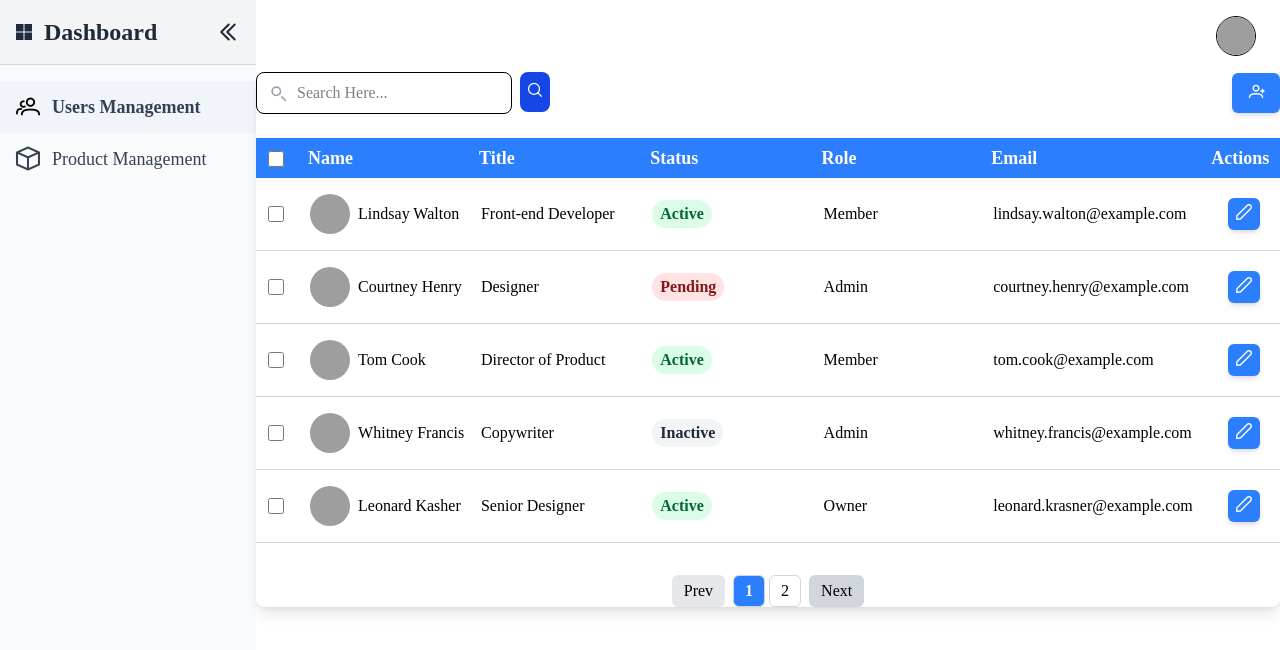
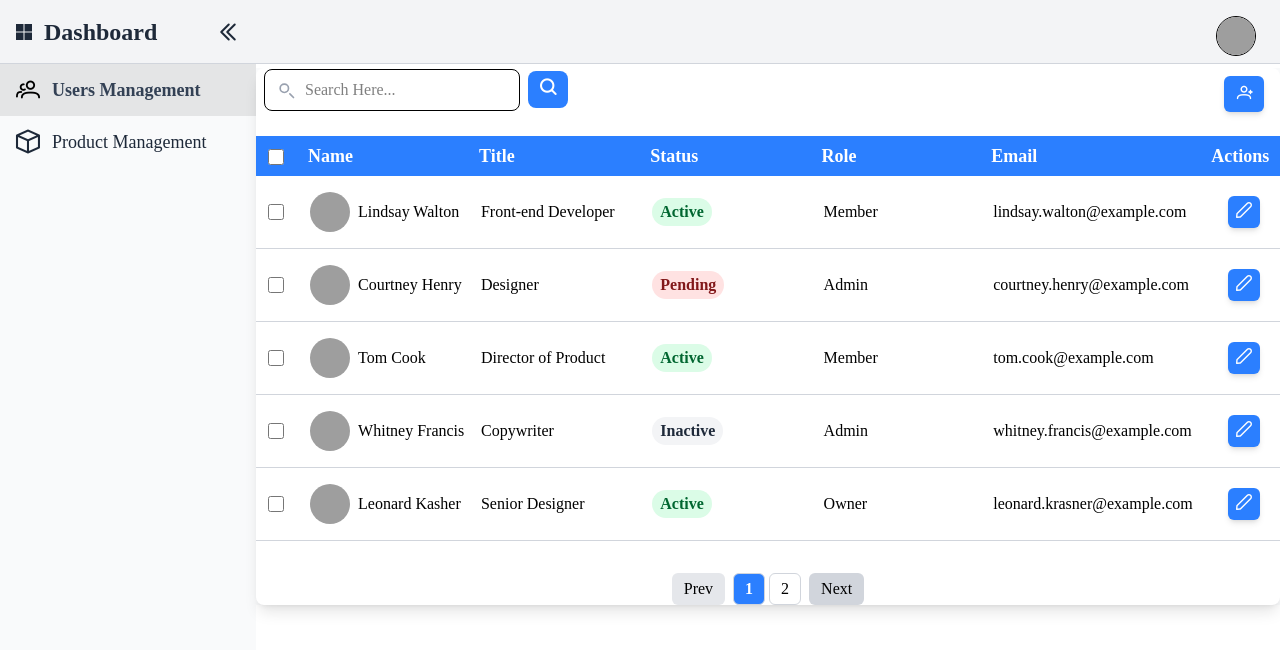
Before and after one commit to quanghung306/TableManagement-, a Vue app: page /dashboard in a window 1280 px wide. Shown: the top 650 px of the page. Built offline with nearby package versions, Linux system fonts and the light colour scheme; sample sign-in values are in the browser's storage; grey boxes are pictures that could not be loaded; what @formkit/vue would draw is missing.

Commit message:
Update:Fix ui table

```diff
--- a/src/components/common/LoginForm.vue
+++ b/src/components/common/LoginForm.vue
@@ -70,7 +70,7 @@
     </transition>
     <p class="text-center text-gray-700 mt-4">
       Don't have an account?
-      <router-link to="/signup" class="text-blue-700 hover:underline">
+      <router-link to="/register" class="text-blue-700 hover:underline">
         Sign Up
       </router-link>
     </p>
--- a/src/components/common/SearchInput.vue
+++ b/src/components/common/SearchInput.vue
@@ -1,5 +1,5 @@
 <template>
-    <div class="relative w-64">
+    <div class=" relative w-64">
       <input
         v-model="localQuery"
         type="text"
@@ -30,9 +30,9 @@
       <button
         type="submit"
         @click="handleSearch"
-        class="absolute end-2.1  bg-blue-700 rounded-lg text-sm text-white px-2 py-2.5 ml-2 mt-0.4 hover:bg-blue-800 cursor-pointer"
+        class="absolute end-2.1 rounded-lg text-sm  ml-2 mt-0.5  cursor-pointer bg-blue-500 hover:bg-blue-600 text-white px-3 py-2  "
       >
-      <i class=" pi pi-search" ></i>
+      <i class="pi pi-search  " style="font-size: 1rem; font-weight: bold;" ></i>
       </button>
     </div>
   </template>
--- a/src/components/layout/Navbar.vue
+++ b/src/components/layout/Navbar.vue
@@ -1,5 +1,5 @@
 <template>
-    <nav class=" px-6 py-4 flex flex-row-reverse  font-serif ">
+    <nav class="bg-gray-100 border-b border-gray-300 px-6 py-4 flex flex-row-reverse h-16 font-serif mb-1 ">
       <AvatarForm/>
     </nav>
   </template>
--- a/src/components/layout/SideBar.vue
+++ b/src/components/layout/SideBar.vue
@@ -1,10 +1,10 @@
 <template>
   <div
-    class="bg-gray-50 text-gray-800 h-screen transition-all duration-300 flex flex-col font-serif"
+    class="bg-gray-50 text-gray-800 h-screen transition-all duration-300 flex flex-col font-serif "
     :style="{ width: isOpen ? '16rem' : '4rem' }"
   >
     <!-- Toggle Button -->
-    <div class="p-4 flex items-center bg-gray-100 border-b border-gray-300">
+    <div class="p-4 flex items-center bg-gray-100 border-b border-gray-300 h-16">
       <div class="flex items-center gap-3 flex-1">
         <i class="pi pi-microsoft"></i>
         <h1 v-if="isOpen" class="text-2xl font-bold text-gray-800">
@@ -18,7 +18,7 @@
           viewBox="0 0 24 24"
           stroke-width="1.5"
           stroke="currentColor"
-          class="w-6 h-6 text-gray-800 cursor-pointer transition-transform ml-2"
+          class="w-6 h-6 text-gray-800 cursor-pointer duration-300 transition-transform ml-3"
           :class="{ 'rotate-180': isOpen }"
         >
           <path
@@ -32,15 +32,12 @@
     </div>
 
     <!-- Menu Items -->
-    <nav class="flex-1 mt-4">
+    <nav class="flex-1 ">
       <ul>
         <li v-for="item in menuItems" :key="item.name">
           <router-link
             :to="item.path"
-            class="flex items-center px-4 py-3 space-x-3 hover:bg-gray-200 transition-colors duration-200 text-gray-700 group"
-            :class="{
-              'bg-gray-300 font-bold text-black': route.path === item.path,
-            }"
+            class=" flex items-center px-4 py-3 space-x-3 hover:bg-gray-300 transition-colors duration-200   "
           >
             <i
               v-if="item.name === 'Users Management'"
@@ -62,7 +59,7 @@
             />
             <p
               v-show="isOpen"
-              class="text-lg transition-all duration-200 whitespace-nowrap"
+              class="text-lg transition-all duration-200 whitespace-nowrap "
             >
               {{ item.name }}
             </p>
@@ -98,8 +95,9 @@ button svg {
 }
 
 .router-link-active {
-  background-color: #f1f5f9;
+  background-color: #c6c7c96b;
   font-weight: bold;
+
   color: #334155;
 }
 </style>
--- a/src/components/users/UsersTable.vue
+++ b/src/components/users/UsersTable.vue
@@ -1,23 +1,23 @@
 <template>
   <div class="bg-gray-50 font-serif">
     <div class="bg-white  rounded-lg shadow-lg">
-      <div class="flex justify-between items-center mb-6">
+      <div class=" flex justify-between items-center mb-6 ml-2 ">
         <div class="flex space-x-2">
           <SearchInput />
         </div>
-        <div class="flex space-x-2">
+        <div class="flex space-x-2 mr-4 mt-2 " >
           <button
             v-if="isAllSelected"
             @click="deleteSelectedUsers"
-            class="bg-red-500 hover:bg-red-600 text-white px-4 py-2 rounded-md shadow-md transition duration-150 ease-in-out cursor-pointer"
+            class="bg-red-500 hover:bg-red-600 text-white px-4 py-2 rounded-md shadow-md transition duration-150 ease-in-out cursor-pointer "
           >
             Delete Selected
           </button>
           <button
             @click="openAddDialog"
-            class="bg-blue-500 hover:bg-blue-600 text-white px-4 py-2 rounded-md shadow-md transition duration-150 ease-in-out cursor-pointer"
+            class="bg-blue-500 hover:bg-blue-600 text-white px-3 py-1.5 rounded-md shadow-md transition duration-150 ease-in-out cursor-pointer  "
           >
-            <i class="pi pi-user-plus" style="font-size: 1rem"></i>
+            <i class="pi pi-user-plus " style="font-size: 1rem"></i>
           </button>
         </div>
       </div>
--- a/src/stores/columnStore.js
+++ b/src/stores/columnStore.js
@@ -10,7 +10,6 @@ export const useColumnStore = defineStore("column", {
       { key: "Status"},
       { key: "Role" },
       { key: "Email",inputType: TextInput },
-
     ],
   }),
 });
--- a/src/stores/paginationStore.js
+++ b/src/stores/paginationStore.js
@@ -1,12 +1,14 @@
-import { defineStore } from 'pinia';
-import { computed, ref } from 'vue';
+import { defineStore } from "pinia";
+import { computed, ref } from "vue";
 
-export const usePaginationStore = defineStore('pagination', () => {
+export const usePaginationStore = defineStore("pagination", () => {
   const currentPage = ref(1);
   const pageSize = ref(5);
   const totalItems = ref(0);
 
-  const totalPages = computed(() => Math.ceil(totalItems.value / pageSize.value));
+  const totalPages = computed(() =>
+    Math.ceil(totalItems.value / pageSize.value)
+  );
 
   function setPage(page) {
     if (page >= 1 && page <= totalPages.value) {
@@ -18,5 +20,12 @@ export const usePaginationStore = defineStore('pagination', () => {
     totalItems.value = count;
   }
 
-  return { currentPage, pageSize, totalItems, totalPages, setPage, setTotalItems };
+  return {
+    currentPage,
+    pageSize,
+    totalItems,
+    totalPages,
+    setPage,
+    setTotalItems,
+  };
 });
```
